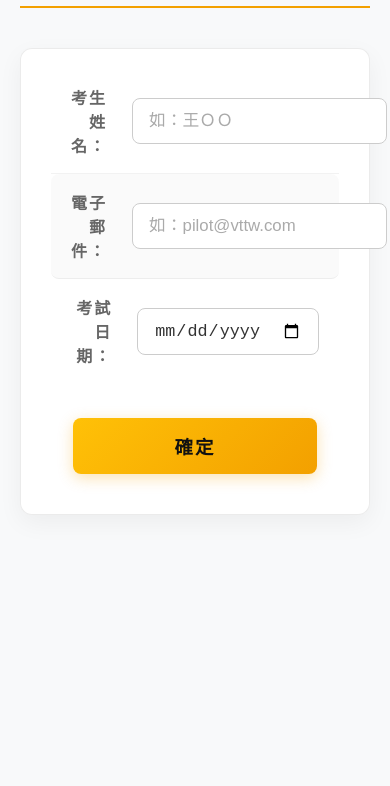
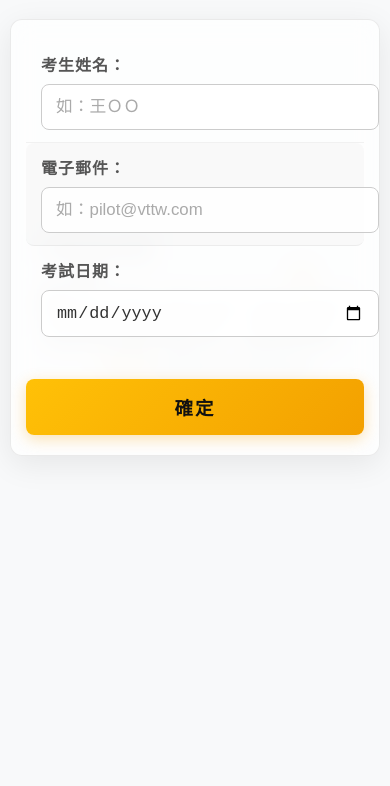
Before and after one commit to ttwscva/vttw-pilot-test, a plain HTML site: page index.html in a window 390 px wide. Shown: the part 118-904 px from the top of the page. After the commit the page ends 874 px from the top, so only its background shows below. Drawn offline with Linux system fonts and the light colour scheme.

Commit message:
Refactor styles for improved responsiveness and clarity

```diff
--- a/style.css
+++ b/style.css
@@ -1,9 +1,9 @@
 :root {
     --tiger-yellow: #F3A000;
     --tiger-yellow-glow: rgba(243, 160, 0, 0.4);
-    /* 將背景轉換為白/淺灰底色 */
     --tiger-bg: #f8f9fa;
-    --card-bg: rgba(255, 255, 255, 0.95);
+    /* 修正1: 降低卡片背景不透明度 (從 0.95 降至 0.75)，讓背景 LOGO 可以透出來 */
+    --card-bg: rgba(255, 255, 255, 0.75);
     --text-dark: #2c3e50;
     --border-color: rgba(0, 0, 0, 0.08);
 }
@@ -18,7 +18,7 @@ body {
     position: relative;
 }
 
-/* 背景浮水印 (白底需再淡化) */
+/* 背景浮水印 */
 .watermark {
     position: fixed;
     top: 0;
@@ -29,7 +29,8 @@ body {
     background-repeat: no-repeat;
     background-position: center;
     background-size: 55%;
-    opacity: 0.06;
+    /* 配合卡片變透，浮水印稍微加深一點點讓它明顯些 */
+    opacity: 0.12;
     z-index: -1;
     pointer-events: none;
 }
@@ -49,6 +50,9 @@ header {
     border-bottom: 2px solid var(--tiger-yellow);
     padding-bottom: 20px;
     margin-bottom: 40px;
+    /* 讓標題在手機上也能自動折行對齊 */
+    flex-wrap: wrap;
+    gap: 15px;
 }
 
 h1 {
@@ -75,8 +79,9 @@ h1 {
     border-radius: 12px;
     padding: 30px;
     margin-bottom: 25px;
-    box-shadow: 0 8px 25px rgba(0, 0, 0, 0.05); /* 淺色陰影 */
-    backdrop-filter: blur(10px);
+    box-shadow: 0 8px 32px rgba(0, 0, 0, 0.08); /* 稍微加深陰影增強立體感 */
+    backdrop-filter: blur(12px); /* 增強毛玻璃模糊度 */
+    -webkit-backdrop-filter: blur(12px); /* 支援 iOS Safari */
 }
 
 .result-box { text-align: center; }
@@ -92,7 +97,7 @@ h1 {
     display: block;
     padding: 14px 18px;
     margin-bottom: 10px;
-    background: #fff;
+    background: rgba(255, 255, 255, 0.6); /* 選項背景也改成半透明 */
     border: 1px solid var(--border-color);
     border-radius: 8px;
     cursor: pointer;
@@ -100,18 +105,19 @@ h1 {
 }
 
 .options label:hover {
-    background: #fffaf0;
+    background: rgba(255, 255, 255, 0.9);
     border-color: var(--tiger-yellow);
     transform: translateX(4px);
     box-shadow: 0 2px 8px rgba(243, 160, 0, 0.1);
 }
 .options input[type="radio"] { margin-right: 12px; accent-color: var(--tiger-yellow); transform: scale(1.2); }
 
-/* --- 考生資訊登錄表單美化 (白底版) --- */
+/* --- 考生資訊登錄表單 --- */
 .candidate-form {
     max-width: 550px;
     margin: 0 auto;
-    padding: 20px 30px 40px;
+    /* 電腦版內距 */
+    padding: 30px 40px;
 }
 
 .form-row {
@@ -135,20 +141,25 @@ h1 {
 }
 
 .form-row label {
-    width: 110px;
+    width: 100px;
     text-align: right;
-    margin-right: 25px;
-    color: #666;
-    letter-spacing: 2px;
+    margin-right: 20px;
+    color: #555;
+    letter-spacing: 1px;
     font-size: 1rem;
     font-weight: bold;
+    /* 避免文字被壓縮 */
+    flex-shrink: 0;
 }
 
 .form-row input {
     flex: 1;
-    padding: 12px 16px;
+    /* 避免輸入框超出邊界 */
+    width: 100%;
+    min-width: 0;
+    padding: 12px 14px;
     font-size: 1.05rem;
-    background: #fff;
+    background: rgba(255, 255, 255, 0.8);
     color: #333;
     border: 1px solid #ccc;
     border-radius: 8px;
@@ -159,9 +170,9 @@ h1 {
 .form-row input:focus {
     border-color: var(--tiger-yellow);
     box-shadow: 0 0 0 3px var(--tiger-yellow-glow);
+    background: #fff;
 }
 
-/* 現代化虎航按鈕 */
 .tiger-btn {
     background: linear-gradient(135deg, #FFC107, var(--tiger-yellow));
     color: #111;
@@ -186,11 +197,11 @@ h1 {
 }
 
 #confirm-info-btn {
-    width: 85%;
-    margin: 35px auto 0;
+    width: 100%;
+    margin: 30px auto 0;
 }
 
-/* 解析狀態 */
+/* 解析與結果狀態 */
 .correct { background-color: rgba(40, 167, 69, 0.1) !important; border-color: #28a745 !important; }
 .wrong { background-color: rgba(220, 53, 69, 0.1) !important; border-color: #dc3545 !important; }
 .explanation {
@@ -204,3 +215,38 @@ h1 {
     line-height: 1.5;
 }
 .score { font-size: 3rem; font-weight: 900; color: var(--tiger-yellow); margin: 25px 0; text-shadow: 0 2px 10px rgba(243, 160, 0, 0.2); }
+
+/* =========================================
+   修正2: 手機版響應式設計 (Media Queries)
+   ========================================= */
+@media (max-width: 600px) {
+    body {
+        padding: 15px 10px;
+    }
+
+    h1 {
+        font-size: 1.3rem;
+    }
+
+    /* 手機版：將表單改為垂直排列 */
+    .form-row {
+        flex-direction: column;
+        align-items: flex-start;
+        padding: 12px 15px;
+    }
+
+    .form-row label {
+        width: 100%;
+        text-align: left;
+        margin-bottom: 8px;
+    }
+
+    .candidate-form, .info-box, .question-card {
+        padding: 20px 15px;
+    }
+
+    .watermark {
+        /* 在手機直向螢幕上，讓 LOGO 稍微縮小避免過滿 */
+        background-size: 80%;
+    }
+}
```
